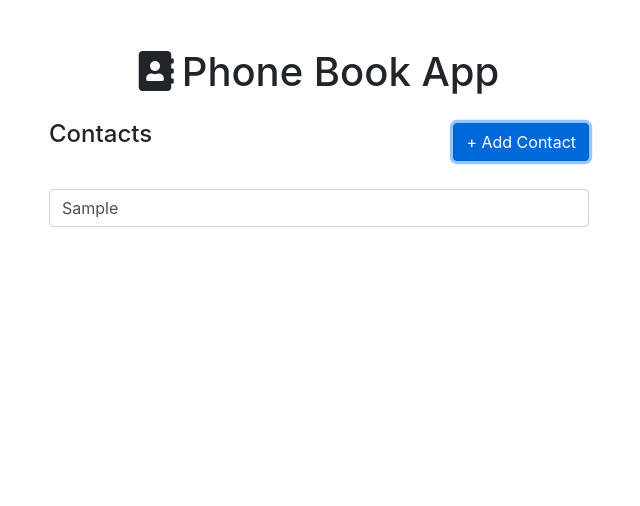
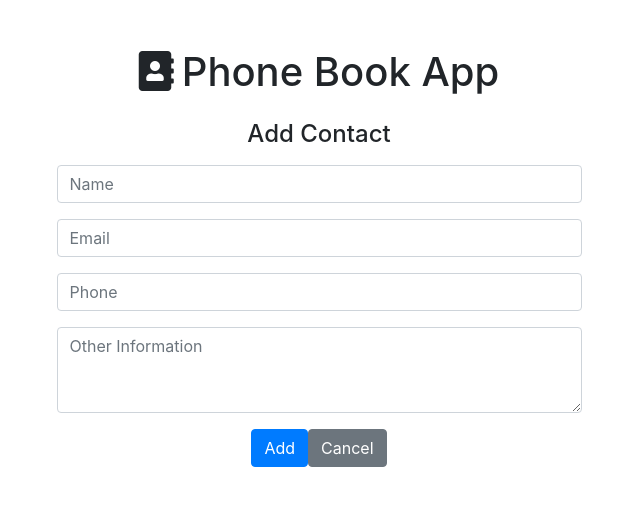
Before and after one commit to ericjbs/phonebook, a Vue app in the folder phonebook-front/: page / in a window 1280 px wide. Both pictures are taken after typing "Sample" into the empty fields and a click on the button "+ Add Contact". Shown: the top 506 px of the page, without its empty margins (321-961 px from the left). Built offline with nearby package versions, Linux system fonts and the light colour scheme; the HTML template or start-up script is replaced by a standard one.

Commit message:
Add contact form

```diff
--- a/phonebook-front/src/components/ContactList.vue
+++ b/phonebook-front/src/components/ContactList.vue
@@ -3,11 +3,12 @@
     <h1 class="text-center mb-4">
       <i class="fas fa-address-book mr-2"></i>Phone Book App
     </h1>
+    <div v-if="!showAddContactForm">
       <div class="row">
         <div class="col-sm-6 col-md-6 col-lg-6 offset-md-3">
           <div class="d-flex justify-content-between align-items-center">
             <h4 class="text-left mb-3">Contacts</h4>
-          <button class="btn btn-primary" @click="adicionarContato">
+            <button class="btn btn-primary" @click="toggleAddContactForm">
               + Add Contact
             </button>
           </div>
@@ -46,6 +47,62 @@
         </div>
       </div>
     </div>
+    <div v-if="showAddContactForm" class="text-center">
+      <h4 class="text-center mb-3">Add Contact</h4>
+      <form
+        @submit.prevent="addContact"
+        class="col-sm-6 col-md-6 col-lg-6 offset-md-3"
+      >
+        <div class="form-group">
+          <input
+            v-model="newContact.name"
+            type="text"
+            class="form-control"
+            id="name"
+            placeholder="Name"
+            required
+          />
+        </div>
+        <div class="form-group">
+          <input
+            v-model="newContact.email"
+            type="email"
+            class="form-control"
+            id="email"
+            placeholder="Email"
+            required
+          />
+        </div>
+        <div class="form-group">
+          <input
+            v-model="newContact.phone"
+            type="text"
+            class="form-control"
+            id="phone"
+            placeholder="Phone"
+            required
+          />
+        </div>
+        <div class="form-group">
+          <textarea
+            v-model="newContact.otherInformation"
+            class="form-control"
+            id="otherInformation"
+            rows="3"
+            placeholder="Other Information"
+          ></textarea>
+        </div>
+        <button type="submit" class="btn btn-primary">Add</button>
+        <button
+          type="button"
+          class="btn btn-secondary"
+          @click="toggleAddContactForm"
+        >
+          Cancel
+        </button>
+      </form>
+    </div>
+  </div>
 </template>
 <script>
 export default {
@@ -70,6 +127,13 @@ export default {
         },
         // Add more contacts here
       ],
+      showAddContactForm: false,
+      newContact: {
+        name: "",
+        email: "",
+        phone: "",
+        otherInformation: "",
+      },
     };
   },
   methods: {
@@ -91,6 +155,22 @@ export default {
     deleteContact(contactId) {
       this.contacts.splice(contactId);
     },
+    toggleAddContactForm() {
+      this.showAddContactForm = !this.showAddContactForm;
+      if (!this.showAddContactForm) {
+        this.newContact = {
+          name: "",
+          email: "",
+          phone: "",
+          otherInformation: "",
+        };
+      }
+    },
+    addContact() {
+      // Add the new contact to the contacts list and clear the form fields.
+      this.contacts.push({ ...this.newContact, id: Date.now() });
+      this.toggleAddContactForm();
+    },
   },
   watch: {
     searchTerm() {
```
Lines whose indentation alone changed are shown as unchanged.
